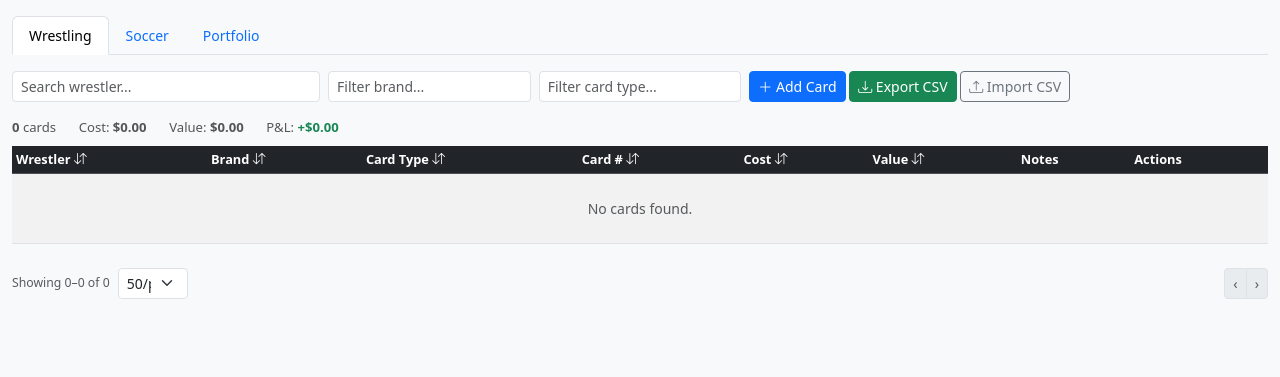
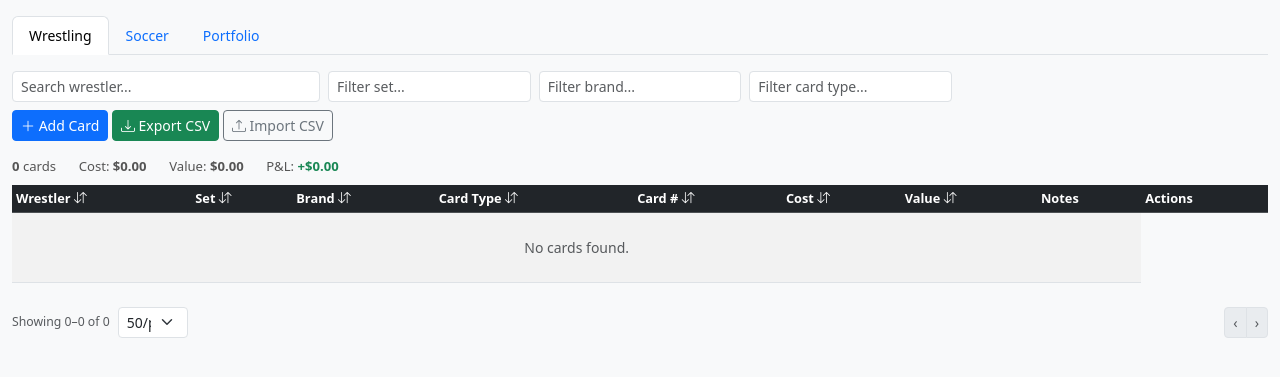
Before and after one commit to chrislockejr/card-tracker, a Flask app: page / in a window 1280 px wide. Shown: the part 56-433 px from the top of the page. Run offline with Flask 3, Linux system fonts and the light colour scheme; data that the repository does not hold is empty.

Commit message:
Add Set field to wrestling and soccer cards
- New set_name column on both tables (e.g. Topps Chrome WWE 2026, Donruss Road to World Cup 25-26)
- Auto-migrates existing database on startup via PRAGMA table_info check
- Set filter input on both tabs, Set column in both tables, Set field in add/edit forms
- Set included in CSV export/import and sort options
- Datalist suggestions pre-populated with common sets for both card types

Co-Authored-By: Claude Sonnet 4.6 <noreply@anthropic.com>

```diff
--- a/app.py
+++ b/app.py
@@ -9,6 +9,7 @@ import io
 from datetime import date, datetime
 from flask import Flask, render_template, request, jsonify, send_file, abort
 from flask_sqlalchemy import SQLAlchemy
+from sqlalchemy import text
 
 app = Flask(__name__)
 app.config["SQLALCHEMY_DATABASE_URI"] = "sqlite:///cards.db"
@@ -24,6 +25,7 @@ class WrestlingCard(db.Model):
     __tablename__ = "wrestling_cards"
     id            = db.Column(db.Integer, primary_key=True)
     wrestler_name = db.Column(db.String(200), nullable=False)
+    set_name      = db.Column(db.String(200))   # e.g. Topps Chrome WWE 2026
     brand         = db.Column(db.String(100))   # Raw, SmackDown, AEW, etc.
     card_type     = db.Column(db.String(100))   # Base, Refractor, Auto, etc.
     card_number   = db.Column(db.String(50))    # e.g. "12/25" for numbered cards
@@ -47,6 +49,7 @@ class SoccerCard(db.Model):
     __tablename__ = "soccer_cards"
     id            = db.Column(db.Integer, primary_key=True)
     player_name   = db.Column(db.String(200), nullable=False)
+    set_name      = db.Column(db.String(200))   # e.g. Donruss Road to World Cup 25-26
     team          = db.Column(db.String(100))
     league        = db.Column(db.String(100))   # Premier League, La Liga, etc.
     card_type     = db.Column(db.String(100))
@@ -103,6 +106,7 @@ def wrestling_to_dict(c):
     return {
         "id": c.id, "type": "wrestling",
         "wrestler_name": c.wrestler_name,
+        "set_name": c.set_name or "",
         "brand": c.brand or "",
         "card_type": c.card_type or "",
         "card_number": c.card_number or "",
@@ -119,6 +123,7 @@ def soccer_to_dict(c):
     return {
         "id": c.id, "type": "soccer",
         "player_name": c.player_name,
+        "set_name": c.set_name or "",
         "team": c.team or "",
         "league": c.league or "",
         "card_type": c.card_type or "",
@@ -149,6 +154,7 @@ def list_wrestling():
     the current page) so the summary bar stays accurate while filtering.
     """
     q         = request.args.get("q", "").strip()
+    set_name  = request.args.get("set_name", "").strip()
     brand     = request.args.get("brand", "").strip()
     card_type = request.args.get("card_type", "").strip()
     sort      = request.args.get("sort", "wrestler_name")
@@ -159,6 +165,8 @@ def list_wrestling():
     query = WrestlingCard.query
     if q:
         query = query.filter(WrestlingCard.wrestler_name.ilike(f"%{q}%"))
+    if set_name:
+        query = query.filter(WrestlingCard.set_name.ilike(f"%{set_name}%"))
     if brand:
         query = query.filter(WrestlingCard.brand.ilike(f"%{brand}%"))
     if card_type:
@@ -166,6 +174,7 @@ def list_wrestling():
 
     col_map = {
         "wrestler_name": WrestlingCard.wrestler_name,
+        "set_name":      WrestlingCard.set_name,
         "brand":         WrestlingCard.brand,
         "card_type":     WrestlingCard.card_type,
         "card_number":   WrestlingCard.card_number,
@@ -195,6 +204,7 @@ def create_wrestling():
     d = request.json
     c = WrestlingCard(
         wrestler_name=d["wrestler_name"],
+        set_name=d.get("set_name", ""),
         brand=d.get("brand", ""),
         card_type=d.get("card_type", ""),
         card_number=d.get("card_number", ""),
@@ -220,6 +230,7 @@ def update_wrestling(card_id):
     c = WrestlingCard.query.get_or_404(card_id)
     d = request.json
     c.wrestler_name = d.get("wrestler_name", c.wrestler_name)
+    c.set_name      = d.get("set_name", c.set_name)
     c.brand         = d.get("brand", c.brand)
     c.card_type     = d.get("card_type", c.card_type)
     c.card_number   = d.get("card_number", c.card_number)
@@ -263,6 +274,7 @@ def list_soccer():
     Mirrors the wrestling endpoint — see list_wrestling() for full comments.
     """
     q         = request.args.get("q", "").strip()
+    set_name  = request.args.get("set_name", "").strip()
     team      = request.args.get("team", "").strip()
     card_type = request.args.get("card_type", "").strip()
     sort      = request.args.get("sort", "player_name")
@@ -273,6 +285,8 @@ def list_soccer():
     query = SoccerCard.query
     if q:
         query = query.filter(SoccerCard.player_name.ilike(f"%{q}%"))
+    if set_name:
+        query = query.filter(SoccerCard.set_name.ilike(f"%{set_name}%"))
     if team:
         query = query.filter(SoccerCard.team.ilike(f"%{team}%"))
     if card_type:
@@ -280,6 +294,7 @@ def list_soccer():
 
     col_map = {
         "player_name":   SoccerCard.player_name,
+        "set_name":      SoccerCard.set_name,
         "team":          SoccerCard.team,
         "league":        SoccerCard.league,
         "card_type":     SoccerCard.card_type,
@@ -310,6 +325,7 @@ def create_soccer():
     d = request.json
     c = SoccerCard(
         player_name=d["player_name"],
+        set_name=d.get("set_name", ""),
         team=d.get("team", ""),
         league=d.get("league", ""),
         card_type=d.get("card_type", ""),
@@ -332,6 +348,7 @@ def update_soccer(card_id):
     c = SoccerCard.query.get_or_404(card_id)
     d = request.json
     c.player_name = d.get("player_name", c.player_name)
+    c.set_name    = d.get("set_name", c.set_name)
     c.team        = d.get("team", c.team)
     c.league      = d.get("league", c.league)
     c.card_type   = d.get("card_type", c.card_type)
@@ -413,18 +430,18 @@ def export_csv(card_type):
     si = io.StringIO()
     if card_type == "wrestling":
         writer = csv.writer(si)
-        writer.writerow(["ID", "Wrestler Name", "Brand", "Card Type", "Card Number",
+        writer.writerow(["ID", "Wrestler Name", "Set", "Brand", "Card Type", "Card Number",
                          "Cost", "Value", "Notes", "Created At"])
         for c in WrestlingCard.query.order_by(WrestlingCard.wrestler_name).all():
-            writer.writerow([c.id, c.wrestler_name, c.brand, c.card_type, c.card_number,
+            writer.writerow([c.id, c.wrestler_name, c.set_name, c.brand, c.card_type, c.card_number,
                              c.cost, c.current_value, c.notes, c.created_at.date()])
         filename = "wrestling_cards.csv"
     elif card_type == "soccer":
         writer = csv.writer(si)
-        writer.writerow(["ID", "Player Name", "Team", "League", "Card Type", "Card Number",
+        writer.writerow(["ID", "Player Name", "Set", "Team", "League", "Card Type", "Card Number",
                          "Year", "Cost", "Value", "Notes", "Created At"])
         for c in SoccerCard.query.order_by(SoccerCard.player_name).all():
-            writer.writerow([c.id, c.player_name, c.team, c.league, c.card_type, c.card_number,
+            writer.writerow([c.id, c.player_name, c.set_name, c.team, c.league, c.card_type, c.card_number,
                              c.year, c.cost, c.current_value, c.notes, c.created_at.date()])
         filename = "soccer_cards.csv"
     else:
@@ -455,6 +472,7 @@ def import_csv(card_type):
         for row in reader:
             c = WrestlingCard(
                 wrestler_name=row.get("Wrestler Name", ""),
+                set_name=row.get("Set", ""),
                 brand=row.get("Brand", ""),
                 card_type=row.get("Card Type", ""),
                 card_number=row.get("Card Number", ""),
@@ -470,6 +488,7 @@ def import_csv(card_type):
         for row in reader:
             c = SoccerCard(
                 player_name=row.get("Player Name", ""),
+                set_name=row.get("Set", ""),
                 team=row.get("Team", ""),
                 league=row.get("League", ""),
                 card_type=row.get("Card Type", ""),
@@ -511,4 +530,13 @@ def stats():
 if __name__ == "__main__":
     with app.app_context():
         db.create_all()
+        # Add set_name column to existing databases that predate this field.
+        # SQLite supports ALTER TABLE ADD COLUMN but not IF NOT EXISTS, so we
+        # check the schema manually first.
+        with db.engine.connect() as conn:
+            for table in ("wrestling_cards", "soccer_cards"):
+                existing = [r[1] for r in conn.execute(text(f"PRAGMA table_info({table})"))]
+                if "set_name" not in existing:
+                    conn.execute(text(f"ALTER TABLE {table} ADD COLUMN set_name VARCHAR(200)"))
+            conn.commit()
     app.run(debug=True, port=5000)
--- a/static/js/app.js
+++ b/static/js/app.js
@@ -84,9 +84,11 @@ function setupSearch() {
   };
 
   document.getElementById("w-search").addEventListener("input",      debounce(() => { state.wrestling.page = 1; loadWrestling(); }, 300));
+  document.getElementById("w-filter-set").addEventListener("input",   debounce(() => { state.wrestling.page = 1; loadWrestling(); }, 300));
   document.getElementById("w-filter-brand").addEventListener("input", debounce(() => { state.wrestling.page = 1; loadWrestling(); }, 300));
   document.getElementById("w-filter-type").addEventListener("input",  debounce(() => { state.wrestling.page = 1; loadWrestling(); }, 300));
   document.getElementById("s-search").addEventListener("input",       debounce(() => { state.soccer.page = 1; loadSoccer(); }, 300));
+  document.getElementById("s-filter-set").addEventListener("input",   debounce(() => { state.soccer.page = 1; loadSoccer(); }, 300));
   document.getElementById("s-filter-team").addEventListener("input",  debounce(() => { state.soccer.page = 1; loadSoccer(); }, 300));
   document.getElementById("s-filter-type").addEventListener("input",  debounce(() => { state.soccer.page = 1; loadSoccer(); }, 300));
 
@@ -116,6 +118,7 @@ async function loadWrestling() {
   const s = state.wrestling;
   const params = new URLSearchParams({
     q:         document.getElementById("w-search").value,
+    set_name:  document.getElementById("w-filter-set").value,
     brand:     document.getElementById("w-filter-brand").value,
     card_type: document.getElementById("w-filter-type").value,
     sort: s.sort, dir: s.dir, page: s.page, per_page: s.perPage,
@@ -143,6 +146,7 @@ function renderWrestlingTable(data) {
 
     return `<tr>
       <td><strong>${esc(c.wrestler_name)}</strong></td>
+      <td>${esc(c.set_name)}</td>
       <td>${esc(c.brand)}</td>
       <td>${esc(c.card_type)}</td>
       <td>${esc(c.card_number)}</td>
@@ -169,6 +173,7 @@ async function loadSoccer() {
   const s = state.soccer;
   const params = new URLSearchParams({
     q:         document.getElementById("s-search").value,
+    set_name:  document.getElementById("s-filter-set").value,
     team:      document.getElementById("s-filter-team").value,
     card_type: document.getElementById("s-filter-type").value,
     sort: s.sort, dir: s.dir, page: s.page, per_page: s.perPage,
@@ -194,6 +199,7 @@ function renderSoccerTable(data) {
 
     return `<tr>
       <td><strong>${esc(c.player_name)}</strong></td>
+      <td>${esc(c.set_name)}</td>
       <td>${esc(c.team)}</td>
       <td>${esc(c.league)}</td>
       <td>${esc(c.card_type)}</td>
@@ -363,6 +369,17 @@ function wrestlingForm(c) {
         <input class="form-control" id="f-wrestler_name" value="${esc(c.wrestler_name||"")}">
       </div>
       <div class="col-md-6">
+        <label class="form-label">Set</label>
+        <input class="form-control" id="f-set_name" list="w-set-list" value="${esc(c.set_name||"")}">
+        <datalist id="w-set-list">
+          <option value="Topps Chrome WWE 2026">
+          <option value="Upper Deck AEW Allure 2026">
+          <option value="Topps Chrome WWE 2025">
+          <option value="Topps WWE 2025">
+          <option value="Panini Prizm WWE 2024">
+        </datalist>
+      </div>
+      <div class="col-md-6">
         <label class="form-label">Brand</label>
         <input class="form-control" id="f-brand" list="brand-list" value="${esc(c.brand||"")}">
         <datalist id="brand-list">
@@ -405,6 +422,17 @@ function soccerForm(c) {
       <div class="col-md-6">
         <label class="form-label">Player Name *</label>
         <input class="form-control" id="f-player_name" value="${esc(c.player_name||"")}">
+      </div>
+      <div class="col-md-6">
+        <label class="form-label">Set</label>
+        <input class="form-control" id="f-set_name" list="s-set-list" value="${esc(c.set_name||"")}">
+        <datalist id="s-set-list">
+          <option value="Donruss Road to World Cup 25-26">
+          <option value="Topps Chrome UEFA Champions League 2025">
+          <option value="Panini Prizm FIFA World Cup 2026">
+          <option value="Topps Chrome MLS 2025">
+          <option value="Panini Donruss Soccer 2025">
+        </datalist>
       </div>
       <div class="col-md-6">
         <label class="form-label">Team</label>
@@ -453,6 +481,7 @@ async function saveCard() {
   const type = state.editType;
   const body = type === "wrestling" ? {
     wrestler_name: document.getElementById("f-wrestler_name").value.trim(),
+    set_name:      document.getElementById("f-set_name").value.trim(),
     brand:         document.getElementById("f-brand").value.trim(),
     card_type:     document.getElementById("f-card_type").value.trim(),
     card_number:   document.getElementById("f-card_number").value.trim(),
@@ -461,6 +490,7 @@ async function saveCard() {
     notes:         document.getElementById("f-notes").value.trim(),
   } : {
     player_name:   document.getElementById("f-player_name").value.trim(),
+    set_name:      document.getElementById("f-set_name").value.trim(),
     team:          document.getElementById("f-team").value.trim(),
     league:        document.getElementById("f-league").value.trim(),
     card_type:     document.getElementById("f-card_type").value.trim(),
--- a/templates/index.html
+++ b/templates/index.html
@@ -29,6 +29,7 @@
   <div id="tab-wrestling">
     <div class="row g-2 mb-3 align-items-end">
       <div class="col-sm-3"><input class="form-control form-control-sm" id="w-search" placeholder="Search wrestler..."></div>
+      <div class="col-sm-2"><input class="form-control form-control-sm" id="w-filter-set" placeholder="Filter set..."></div>
       <div class="col-sm-2"><input class="form-control form-control-sm" id="w-filter-brand" placeholder="Filter brand..."></div>
       <div class="col-sm-2"><input class="form-control form-control-sm" id="w-filter-type" placeholder="Filter card type..."></div>
       <div class="col-sm-auto">
@@ -43,6 +44,7 @@
         <thead class="table-dark sticky-top">
           <tr>
             <th class="sortable" data-col="wrestler_name" data-tab="wrestling">Wrestler <i class="bi bi-arrow-down-up"></i></th>
+            <th class="sortable" data-col="set_name" data-tab="wrestling">Set <i class="bi bi-arrow-down-up"></i></th>
             <th class="sortable" data-col="brand" data-tab="wrestling">Brand <i class="bi bi-arrow-down-up"></i></th>
             <th class="sortable" data-col="card_type" data-tab="wrestling">Card Type <i class="bi bi-arrow-down-up"></i></th>
             <th class="sortable" data-col="card_number" data-tab="wrestling">Card # <i class="bi bi-arrow-down-up"></i></th>
@@ -62,6 +64,7 @@
   <div id="tab-soccer" class="d-none">
     <div class="row g-2 mb-3 align-items-end">
       <div class="col-sm-3"><input class="form-control form-control-sm" id="s-search" placeholder="Search player..."></div>
+      <div class="col-sm-2"><input class="form-control form-control-sm" id="s-filter-set" placeholder="Filter set..."></div>
       <div class="col-sm-2"><input class="form-control form-control-sm" id="s-filter-team" placeholder="Filter team..."></div>
       <div class="col-sm-2"><input class="form-control form-control-sm" id="s-filter-type" placeholder="Filter card type..."></div>
       <div class="col-sm-auto">
@@ -76,6 +79,7 @@
         <thead class="table-dark sticky-top">
           <tr>
             <th class="sortable" data-col="player_name" data-tab="soccer">Player <i class="bi bi-arrow-down-up"></i></th>
+            <th class="sortable" data-col="set_name" data-tab="soccer">Set <i class="bi bi-arrow-down-up"></i></th>
             <th class="sortable" data-col="team" data-tab="soccer">Team <i class="bi bi-arrow-down-up"></i></th>
             <th class="sortable" data-col="league" data-tab="soccer">League <i class="bi bi-arrow-down-up"></i></th>
             <th class="sortable" data-col="card_type" data-tab="soccer">Card Type <i class="bi bi-arrow-down-up"></i></th>
```
